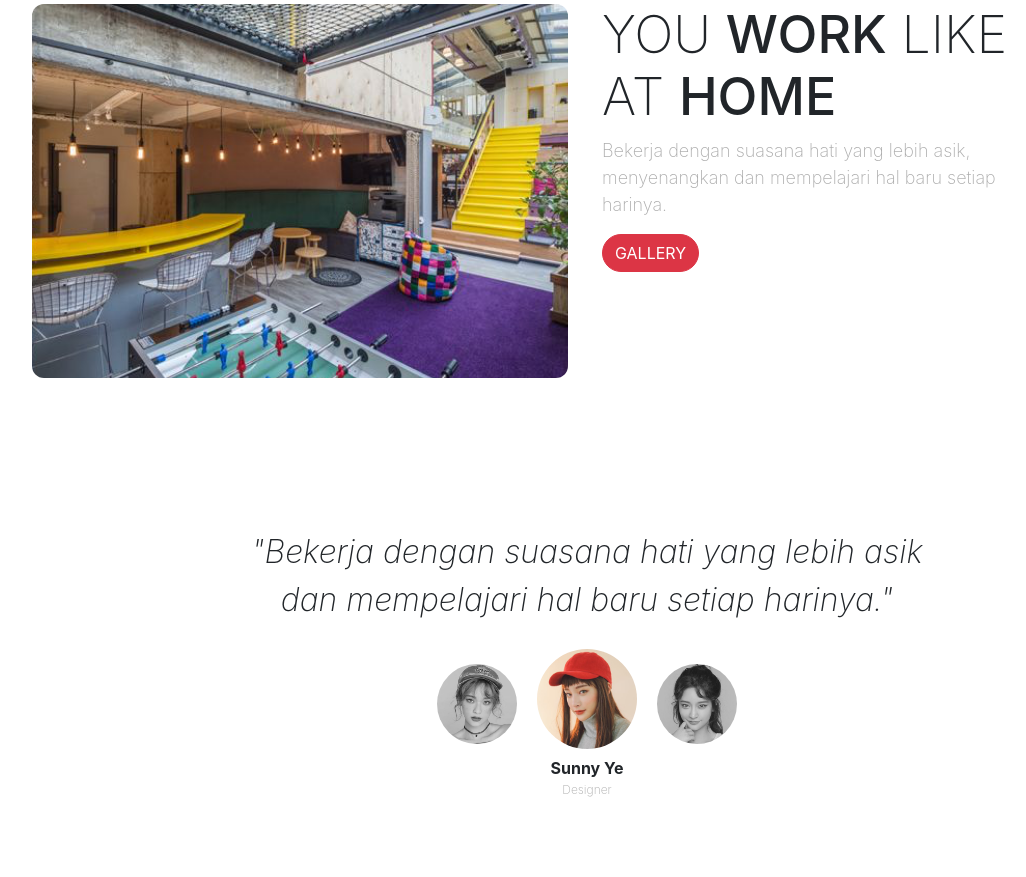
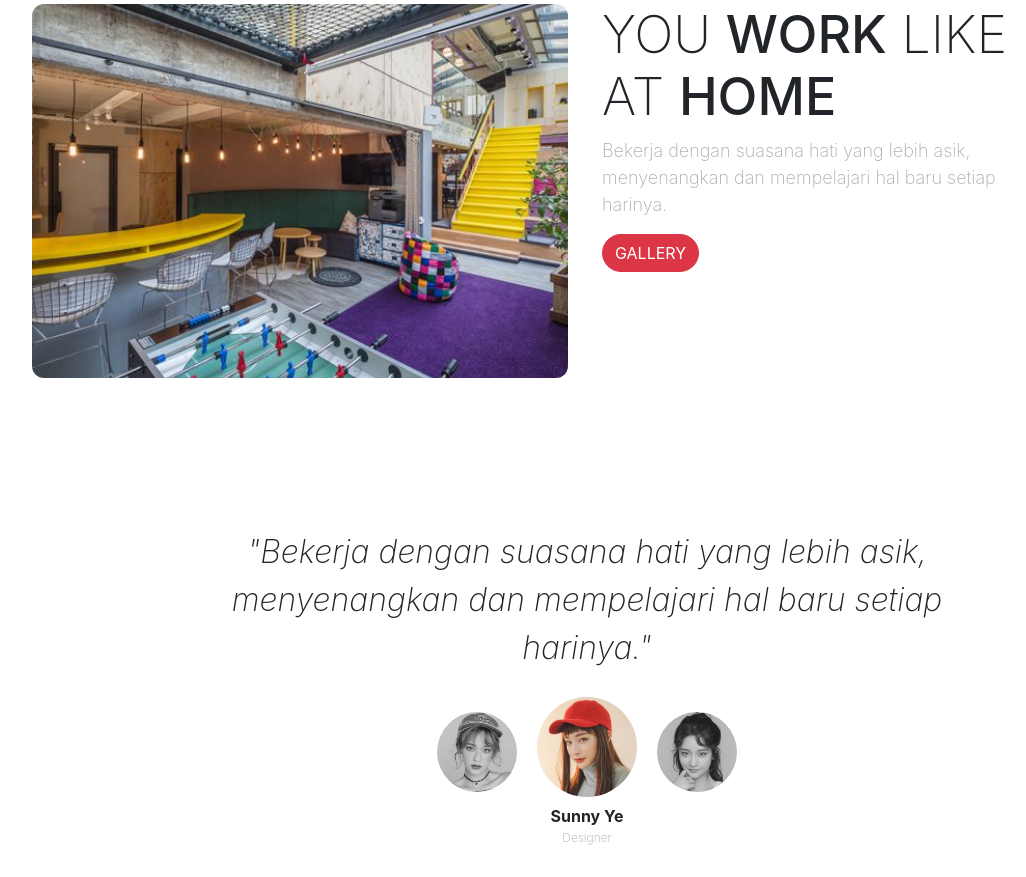
Before and after one commit to guksguks/landing-page, a plain HTML site: page index.html in a window 1280 px wide. Shown: the part 834-1711 px from the top of the page, without its empty margins (53-1079 px from the left). Before the commit the page ends 1663 px from the top, so only its background shows below. Drawn offline with nearby package versions, Linux system fonts and the light colour scheme; a web font is replaced by a local one.

Commit message:
Merubah paragraf line 97 index.php

```diff
--- a/index.html
+++ b/index.html
@@ -94,7 +94,7 @@
       <section class="testimonial">
         <div class="row justify-content-center">
           <div class="col-lg-8">
-            <p>"Bekerja dengan suasana hati yang lebih asik dan mempelajari hal baru setiap harinya."</p>
+            <p>"Bekerja dengan suasana hati yang lebih asik, menyenangkan dan mempelajari hal baru setiap harinya."</p>
           </div>
         </div>
         <div class="row justify-content-center">
```
